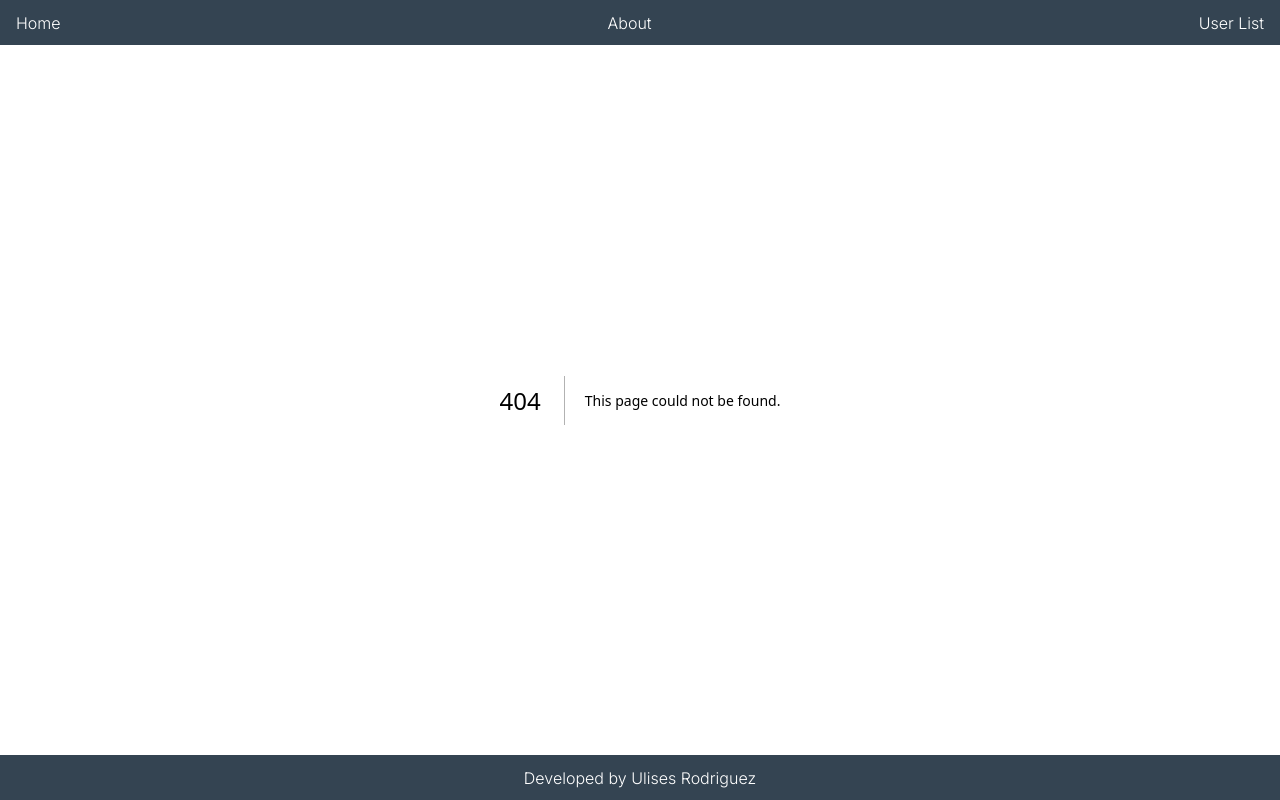
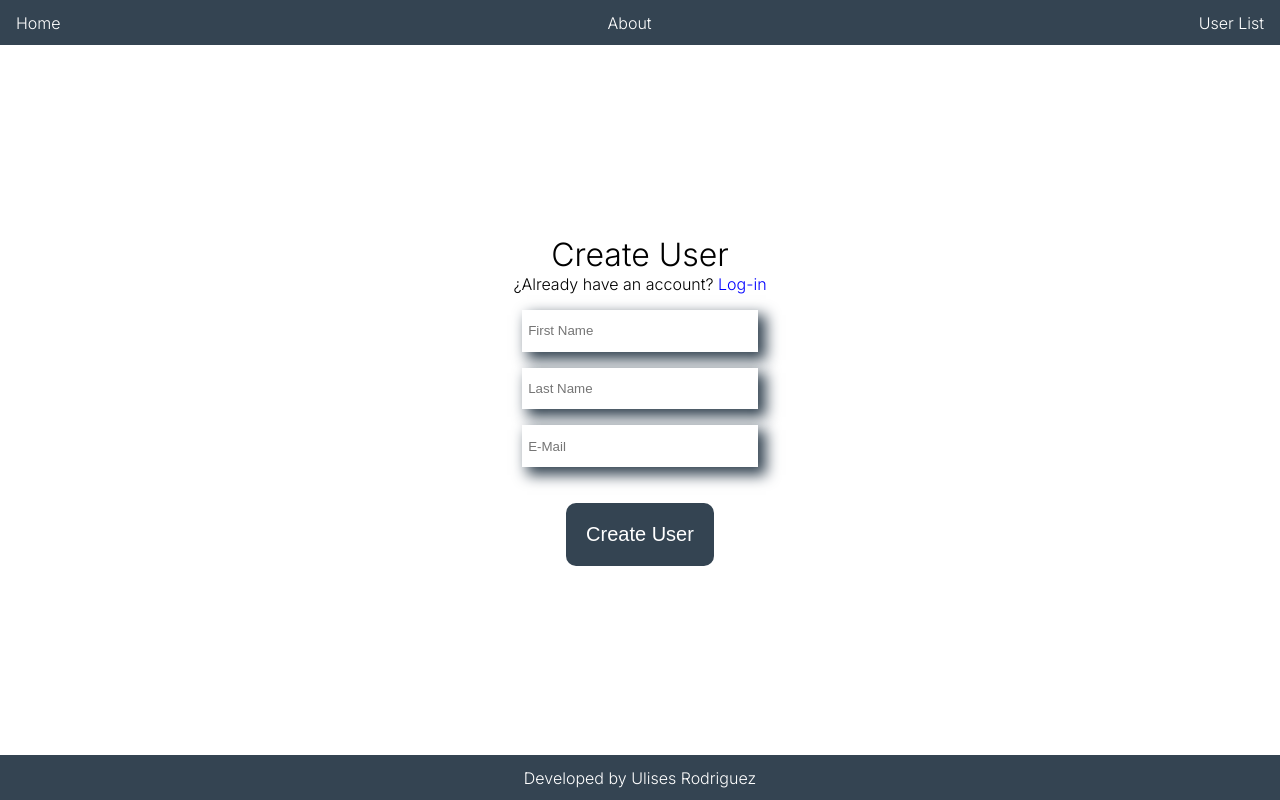
Before and after one commit to eNewery/UsersList, a Next.js app: page /userCreate in a window 1280 px wide. Before the commit this address had no page. Built offline with nearby package versions, Linux system fonts and the light colour scheme.

Commit message:
createUser component created and styles added, the visual has finished (not functional) and transition with keyframes userlist to /userCreate

```diff
--- a/app/globals.css
+++ b/app/globals.css
@@ -52,6 +52,8 @@ background-color: rgb(52, 68, 82);
 gap: 1em;
     height: 90%;
     align-items: center;
+    animation: appear 1s both;
+opacity: 0;
 }
 .userList{
     text-align: center;
@@ -97,7 +99,6 @@ text-align: center;
 }
 .userButton{
     background-color: rgb(52, 68, 82);
-
     color:rgb(217, 222, 226);
     border-radius: 0.5em;
     border: none;
@@ -127,10 +128,23 @@ border-radius: 50%;
     animation: appear 1s both;
     opacity: 0;
 }
+.userCreateContainer{
+    animation: appear 1s both;
+
+}
 @keyframes appear {
     0%{transform: scale(0);}
     50%{opacity: 0;}
     100%{transform: scale(1); opacity: 1;}
+}
+.dissapear{
+    opacity: 1;
+    animation: disappear 1s both;
+}
+@keyframes disappear {
+    0%{transform: scale(1);}
+    50%{opacity: 0;}
+    100%{transform: scale(0); opacity: 0;}
 }
 .userDetailContainer div{
     display: flex;
@@ -139,6 +153,34 @@ border-radius: 50%;
     align-items: center;
 
 }
+
+/* CREATE USER */
+.userCreateContainer{
+    display: flex;
+    justify-content: center;
+    align-items: center;
+    text-align: center;
+    flex-direction: column;
+    gap: 1em;
+    opacity: 0;
+}
+.userCreateLogin{
+    color: blue;
+    display: inline;
+}
+.createUserForm{
+    display: flex;
+    gap: 1em;
+    flex-direction: column;
+}
+.createUserForm input{
+    padding: 1em 4em 1em 0.5em;
+    border: none;
+    box-shadow: 0.5em 0.5em 1em 0.1em rgb(52, 68, 82);
+}
+/* CREATE USER */
+
+
 /*  USER  */
 
 /* FOOTER */
--- /dev/null
+++ b/app/userCreate/page.jsx
@@ -0,0 +1,18 @@
+import React from 'react'
+
+const userCreate = () => {
+  return (
+    <div className='userCreateContainer'>
+        <div>
+        <h1>Create User</h1>
+        <p>¿Already have an account? <span className='userCreateLogin'>Log-in</span></p>
+        </div>
+        <div className="createUserForm">
+        <input type="text" placeholder='First Name'/><input type="text" placeholder='Last Name'/><input type="text" placeholder='E-Mail'/>
+        </div>
+        <button className='userCreateBtn'>Create User</button>
+    </div>
+  )
+}
+
+export default userCreate;
--- a/package.json
+++ b/package.json
@@ -13,6 +13,7 @@
     "eslint-config-next": "13.4.5",
     "next": "13.4.5",
     "react": "18.2.0",
-    "react-dom": "18.2.0"
+    "react-dom": "18.2.0",
+    "react-router-dom": "^6.14.1"
   }
 }
```
Also changed, not shown: app/userList/page.jsx (+8 -1 lines), components/createUser.jsx (added, +17 -0 lines), 1 other file (tests, documents, lock files or other folders).
